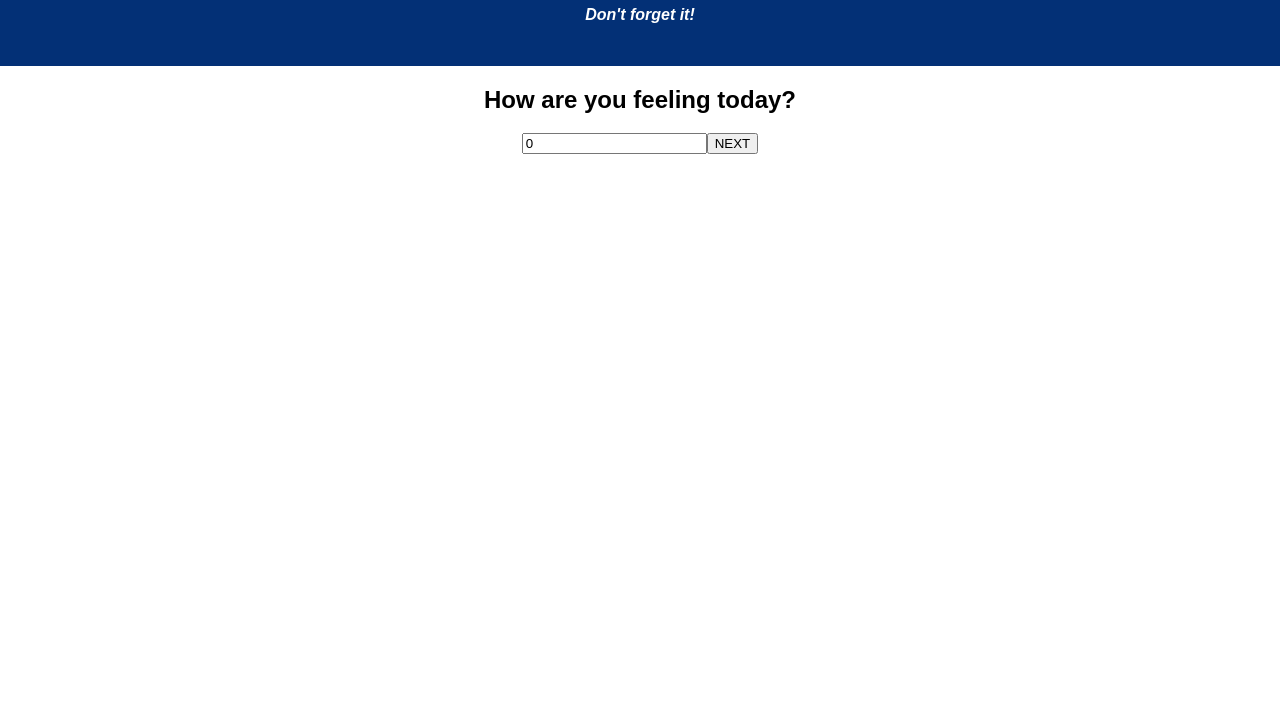
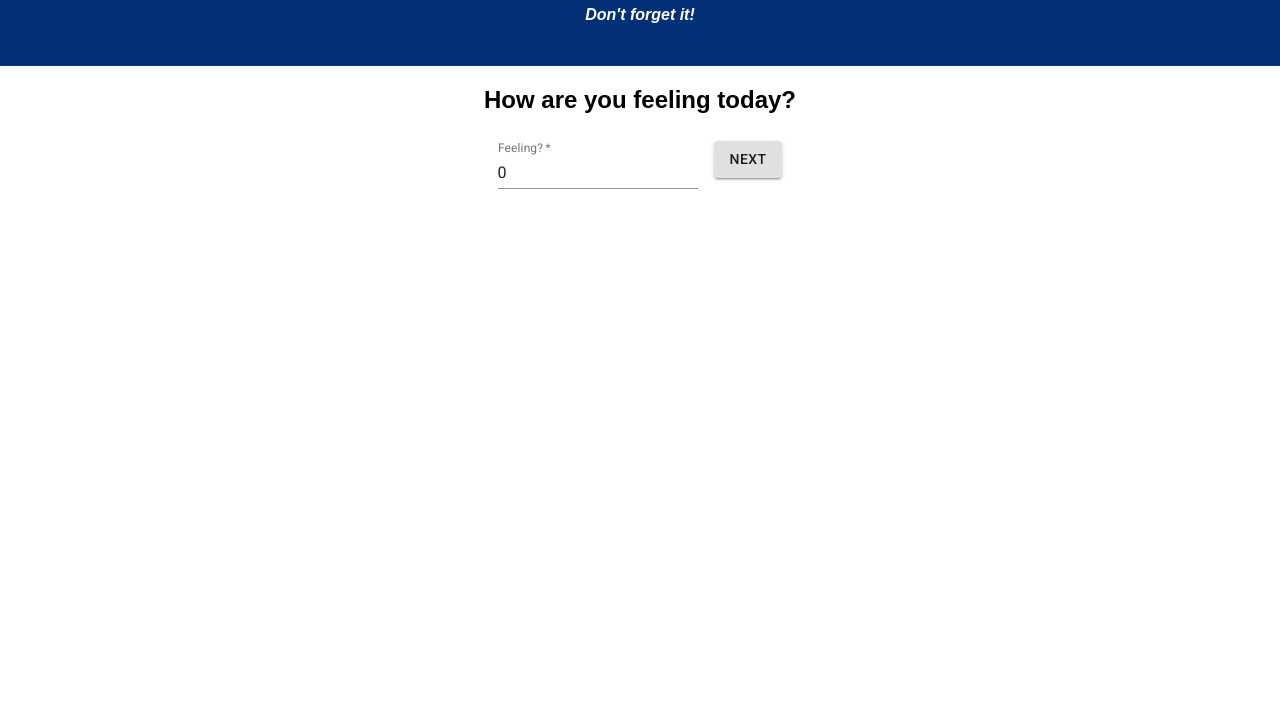
Before and after one commit to tim-heck/redux-feedback-form, a React app: page /#/feelings in a window 1280 px wide. Shown: the part 79-800 px from the top of the page. Built offline with nearby package versions, Linux system fonts and the light colour scheme.

Commit message:
installed matiral ui and updated feelings component

```diff
--- a/package.json
+++ b/package.json
@@ -4,6 +4,8 @@
   "private": true,
   "proxy": "http://localhost:5000",
   "dependencies": {
+    "@material-ui/core": "^4.2.1",
+    "@material-ui/icons": "^4.2.1",
     "axios": "^0.18.1",
     "express": "^4.17.1",
     "pg": "^7.4.1",
--- a/public/index.html
+++ b/public/index.html
@@ -10,6 +10,7 @@
     -->
     <link rel="manifest" href="%PUBLIC_URL%/manifest.json">
     <link rel="shortcut icon" href="%PUBLIC_URL%/favicon.ico">
+    <link rel="stylesheet" href="https://fonts.googleapis.com/css?family=Roboto:300,400,500">
     <!--
       Notice the use of %PUBLIC_URL% in the tags above.
       It will be replaced with the URL of the `public` folder during the build.
--- a/src/components/Feelings/Feelings.js
+++ b/src/components/Feelings/Feelings.js
@@ -1,5 +1,20 @@
 import React, { Component } from 'react';
 import { connect } from 'react-redux';
+
+// styling
+import { withStyles } from '@material-ui/core/styles';
+import Button from '@material-ui/core/Button';
+import TextField from '@material-ui/core/TextField';
+
+const styles = theme => ({
+    button: {
+        margin: theme.spacing.unit,
+    },
+    textField: {
+        margin: theme.spacing.unit,
+        width: 200,
+    },
+})
 
 class Feelings extends Component {
 
@@ -30,17 +45,30 @@ class Feelings extends Component {
     }
 
     render() {
+        const { classes } = this.props;
         return (
             <>
                 <h2>How are you feeling today?</h2>
                 <form onSubmit={(event) => this.handleSubmit(event)}>
-                    <input type="number" placeholder="Feeling?"
-                        value={this.state.feelings} onChange={(event) => this.handleChangeFor(event, 'feelings')} />
-                    <button type="submit">NEXT</button>
+                    {/* <input type="number" placeholder="Feeling?"
+                        value={this.state.feelings} onChange={(event) => this.handleChangeFor(event, 'feelings')} /> */}
+                    <TextField
+                        required
+                        id="standard-name"
+                        label="Feeling?"
+                        onChange={(event) => this.handleChangeFor(event, 'feelings')}
+                        margin="normal"
+                        value={this.state.feelings}
+                        className={classes.textField}
+                    />
+                    {/* <button type="submit">NEXT</button> */}
+                    <Button variant="contained" type="submit" className={classes.button}>
+                        NEXT
+                    </Button>
                 </form>
             </>
         );
     }
 }
 
-export default connect()(Feelings);
+export default withStyles(styles)(connect()(Feelings));
--- a/src/components/Understanding/Understanding.js
+++ b/src/components/Understanding/Understanding.js
@@ -1,5 +1,20 @@
 import React, { Component } from 'react';
 import { connect } from 'react-redux';
+
+// styling
+import { withStyles } from '@material-ui/core/styles';
+import Button from '@material-ui/core/Button';
+import TextField from '@material-ui/core/TextField';
+
+const styles = theme => ({
+    button: {
+        margin: theme.spacing.unit,
+    },
+    textField: {
+        margin: theme.spacing.unit,
+        width: 200,
+    },
+})
 
 class Understanding extends Component {
 
```
Also changed, not shown: 1 other file.
